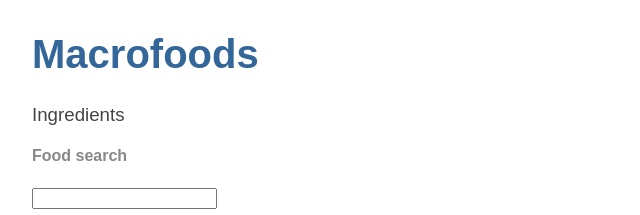
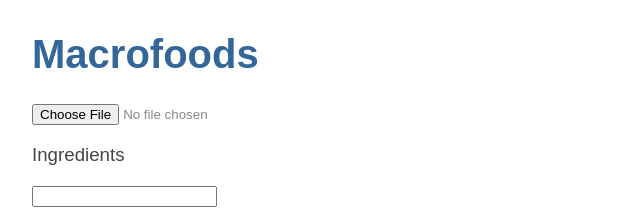
Before and after one commit to zabetak/macrofoods, an Angular app in the folder frontend/: page / in a window 1280 px wide. Shown: the top 215 px of the page, without its empty margins (0-640 px from the left). Built offline with nearby package versions, Linux system fonts and the light colour scheme.

Commit message:
Add a frontend menu for uploading a photo for a recipe

```diff
--- a/frontend/src/app/app.module.ts
+++ b/frontend/src/app/app.module.ts
@@ -7,13 +7,15 @@ import { AppComponent } from './app.component';
 import { FoodsComponent } from './foods/foods.component';
 import { FoodsService } from './foods.service';
 import { IngredientsComponent } from './ingredients/ingredients.component';
+import { ImageUploadComponent } from './image-upload/image-upload.component';
 
 
 @NgModule({
   declarations: [
     AppComponent,
     FoodsComponent,
-    IngredientsComponent
+    IngredientsComponent,
+    ImageUploadComponent
   ],
   imports: [
     BrowserModule,
--- a/frontend/src/app/foods/foods.component.html
+++ b/frontend/src/app/foods/foods.component.html
@@ -1,5 +1,5 @@
+<app-image-upload></app-image-upload>
 <app-ingredients [food]="selectedFood"></app-ingredients>
-<h4>Food search</h4>
 <input #searchBox id="search-box" (keyup)="search(searchBox.value)" />
 <div>
   <div *ngFor="let food of foods | async" (click)="onSelect(food)">
--- /dev/null
+++ b/frontend/src/app/image-upload/image-upload.component.html
@@ -0,0 +1,9 @@
+<div *ngIf="!selectedFile">
+  <input #imageInput
+         type="file"
+         accept="image/*"
+         (change)="processFile(imageInput)">
+</div>
+<div *ngIf="selectedFile">
+<img src="{{selectedFile.src}}" width = "450em" height="450em">
+</div>
--- /dev/null
+++ b/frontend/src/app/image-upload/image-upload.component.ts
@@ -0,0 +1,41 @@
+import { Component, OnInit } from '@angular/core';
+
+class ImageSnippet {
+  constructor(public src: string, public file: File) {}
+}
+
+@Component({
+  selector: 'app-image-upload',
+  templateUrl: './image-upload.component.html',
+  styleUrls: ['./image-upload.component.css']
+})
+export class ImageUploadComponent implements OnInit {
+
+  selectedFile: ImageSnippet;
+
+  constructor() { }
+
+  ngOnInit() {
+  }
+
+  processFile(imageInput: any) {
+    const file: File = imageInput.files[0];
+    const reader = new FileReader();
+
+    reader.addEventListener('load', (event: any) => {
+
+      this.selectedFile = new ImageSnippet(event.target.result, file);
+
+      // this.imageService.uploadImage(this.selectedFile.file).subscribe(
+      //   (res) => {
+      //
+      //   },
+      //   (err) => {
+      //
+      //   })
+    });
+
+    reader.readAsDataURL(file);
+  }
+
+}
```
Also changed, not shown: frontend/src/app/image-upload/image-upload.component.css (added), 1 other file (tests, documents, lock files or other folders).
